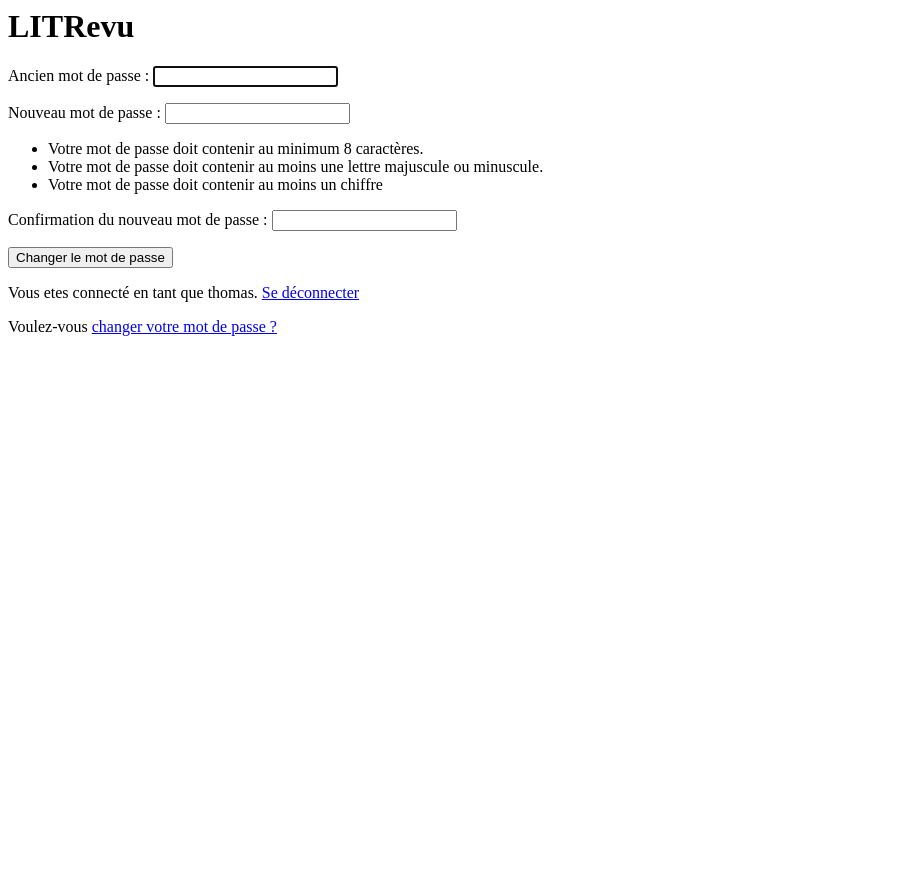
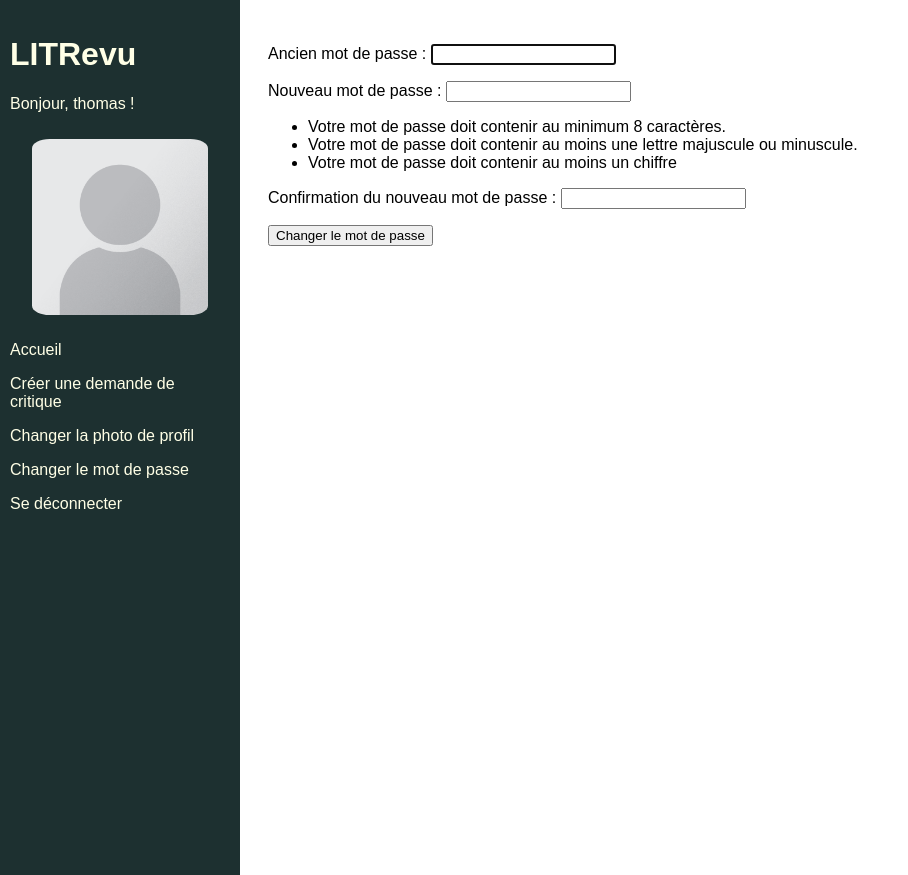
Before and after one commit to Thomas-Savelli/LITRevu, a Django app: page /change-password/ in a window 1280 px wide. Shown: the whole page, without its empty margins (0-908 px from the left). Run offline with Django 4.2, Linux system fonts and the light colour scheme; a user stored in the database is signed in.

Commit message:
création et mise en place de la partie profil utilisateur avec photo de profil + petite mise a jour basique de l'apparence css de l app reviews-app

```diff
--- a/LITRevu/settings.py
+++ b/LITRevu/settings.py
@@ -120,7 +120,7 @@ USE_TZ = True
 # https://docs.djangoproject.com/en/4.2/howto/static-files/
 
 STATIC_URL = 'static/'
-
+STATICFILES_DIRS = [BASE_DIR.joinpath('static/')]
 # Default primary key field type
 # https://docs.djangoproject.com/en/4.2/ref/settings/#default-auto-field
 
--- a/LITRevu/urls.py
+++ b/LITRevu/urls.py
@@ -14,11 +14,11 @@ Including another URLconf
     1. Import the include() function: from django.urls import include, path
     2. Add a URL to urlpatterns:  path('blog/', include('blog.urls'))
 """
+from django.conf import settings
+from django.conf.urls.static import static
 from django.contrib import admin
 from django.contrib.auth.views import (LoginView, LogoutView, PasswordChangeView, PasswordChangeDoneView)
 from django.urls import path
-from django.conf import settings
-from django.conf.urls.static import static
 
 import authentication.views
 import reviews_app.views
@@ -36,9 +36,10 @@ urlpatterns = [
     path('change_password_done/', PasswordChangeDoneView.as_view(
         template_name='authentication/password_change_done.html'),
         name='password_change_done'),
+    path('signup/', authentication.views.signup_page, name='signup'),
+    path('profile_photo/upload', authentication.views.upload_profile_photo, name='upload_profile_photo'),
     path('home/', reviews_app.views.home, name='home'),
-    path('signup/', authentication.views.signup_page, name='signup'),
-    path('ticket/', reviews_app.views.ticket, name='ticket'),
+    path('ticket/add/', reviews_app.views.ticket_create, name='ticket_create'),
 ]
 
 if settings.DEBUG:
--- a/authentication/forms.py
+++ b/authentication/forms.py
@@ -12,3 +12,9 @@ class SignUpForm(UserCreationForm):
     class Meta(UserCreationForm.Meta):
         model = get_user_model()
         fields = ['username', 'email', 'first_name', 'last_name', 'role']
+
+
+class UploadProfilePhotoForm(forms.ModelForm):
+    class Meta:
+        model = get_user_model()
+        fields = ('profile_photo',)
--- a/authentication/models.py
+++ b/authentication/models.py
@@ -2,6 +2,8 @@ from django.contrib.auth.models import AbstractUser
 from django.db import models
 
 # Create your models here.
+
+
 class User(AbstractUser):
     CREATOR = 'CREATOR'
     SUBSCRIBER = 'SUBSCRIBER'
--- /dev/null
+++ b/static/app.css
@@ -0,0 +1,58 @@
+html {
+    font-family: Arial;
+}
+
+/* The sidebar menu */
+.sidebar {
+    height: 100%; /* Full-height: remove this if you want "auto" height */
+    width: 220px; /* Set the width of the sidebar */
+    position: fixed; /* Fixed Sidebar (stay in place on scroll) */
+    z-index: 1; /* Stay on top */
+    top: 0; /* Stay at the top */
+    left: 0;
+    background-color: #1d3030;
+    color:  #ffffe6;
+    overflow-x: hidden; /* Disable horizontal scroll */
+    padding-top: 15px;
+    padding-left: 10px;
+    padding-right: 10px;
+}
+
+/* The navigation menu links */
+.sidebar a {
+    text-decoration: none;
+    color:  #ffffe6;
+    display: block;
+}
+
+/* When you mouse over the navigation links, change their color */
+.sidebar a:hover {
+    color: #f1f1f1;
+}
+
+/* Style page content */
+.main {
+    margin-left: 240px; /* Same as the width of the sidebar */
+    padding: 20px;
+}
+
+.avatar {
+    width: 80%;
+    border-radius: 10%;
+    display: block;
+    margin: auto;
+    padding-top: 10px;
+    padding-bottom: 10px;
+}
+
+.grid-container {
+    display: grid;
+    grid-template-columns: auto auto auto;
+    padding: 20px;
+    text-align: center;
+}
+
+.post img {
+    width: 80%;
+    border-radius: 5px;
+}
--- a/templates/base.html
+++ b/templates/base.html
@@ -1,13 +1,28 @@
+{% load static %}
 <html>
     <head>
         <title>LITRevu</title>
+        <link rel="stylesheet" href="{% static 'app.css' %}">
     </head>
     <body>
-        <h1>LITRevu</h1>
-        {% block content%}{% endblock content %}
-        {% if user.is_authenticated %}
-            <p>Vous etes connecté en tant que {{ request.user }}. <a href="{% url 'logout' %}">Se déconnecter</a></p>
-            <p>Voulez-vous <a href="{% url 'password_change' %}">changer votre mot de passe ?</a></p>
-        {% endif %}
+        <div class="sidebar">
+            <h1>LITRevu</h1>
+            {% if user.is_authenticated %}
+                <p>Bonjour, {{ user }} !</p>
+                {% if user.profile_photo %}
+                    <img class="avatar" src="{{ user.profile_photo.url }}">
+                {% else %}
+                <img class="avatar" src="{% static 'images/default_profile.png'%}">
+                {% endif %}
+                <p><a href="{% url 'home' %}">Accueil</a></p>
+                <p><a href="{% url 'ticket_create' %}">Créer une demande de critique</a></p>
+                <p><a href="{% url 'upload_profile_photo' %}">Changer la photo de profil</a></p>
+                <p><a href="{% url 'password_change' %}">Changer le mot de passe</a></p>
+                <p><a href="{% url 'logout' %}">Se déconnecter</a></p>
+            {% endif %}
+        </div>
+        <div class="main">
+            {% block content%}{% endblock content %}
+        </div>
     </body>
 </html>
```
Also changed, not shown: authentication/templates/authentication/upload_profile_photo.html (added, +9 -0 lines), authentication/views.py (+13 -1 lines), reviews_app/templates/reviews_app/home.html (+8 -1 lines), reviews_app/templates/reviews_app/ticket_update.html (added, +9 -0 lines), reviews_app/views.py (+3 -4 lines), db.sqlite3, reviews_app/templates/reviews_app/ticket_create.html (renamed from reviews_app/templates/reviews_app/ticket.html), static/images/default_profile.png (added).
